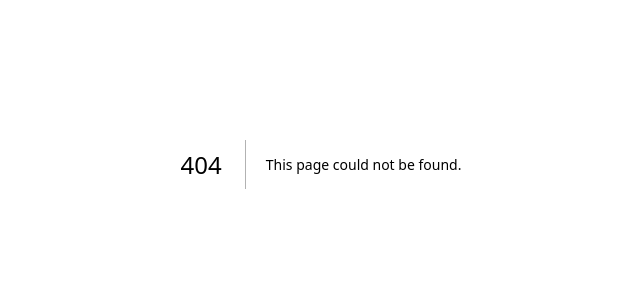
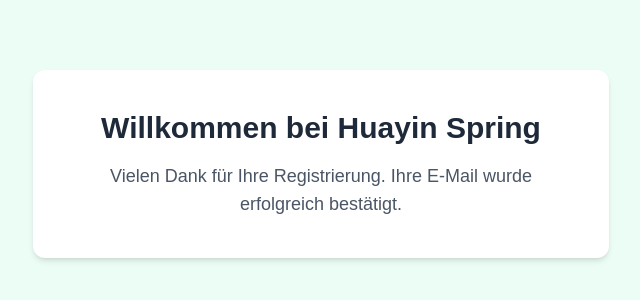
Before and after one commit to hdrlive/huayinspring-website, a Next.js app: page /src/app/seite2 in a window 1280 px wide. Before the commit this address had no page. Shown: the part 236-536 px from the top of the page, without its empty margins (319-959 px from the left). Built offline with nearby package versions, Linux system fonts and the light colour scheme.

Commit message:
Create page.tsx

```diff
--- /dev/null
+++ b/src/app/src/app/seite2/page.tsx
@@ -0,0 +1,14 @@
+export default function Seite2() {
+  return (
+    <div className="bg-emerald-50 min-h-screen flex items-center justify-center">
+      <div className="bg-white max-w-xl p-10 rounded-xl shadow-md text-center">
+        <h1 className="text-3xl font-bold text-gray-800 mb-4">
+          Willkommen bei Huayin Spring
+        </h1>
+        <p className="text-lg text-gray-600">
+          Vielen Dank für Ihre Registrierung. Ihre E-Mail wurde erfolgreich bestätigt.
+        </p>
+      </div>
+    </div>
+  );
+}
```
